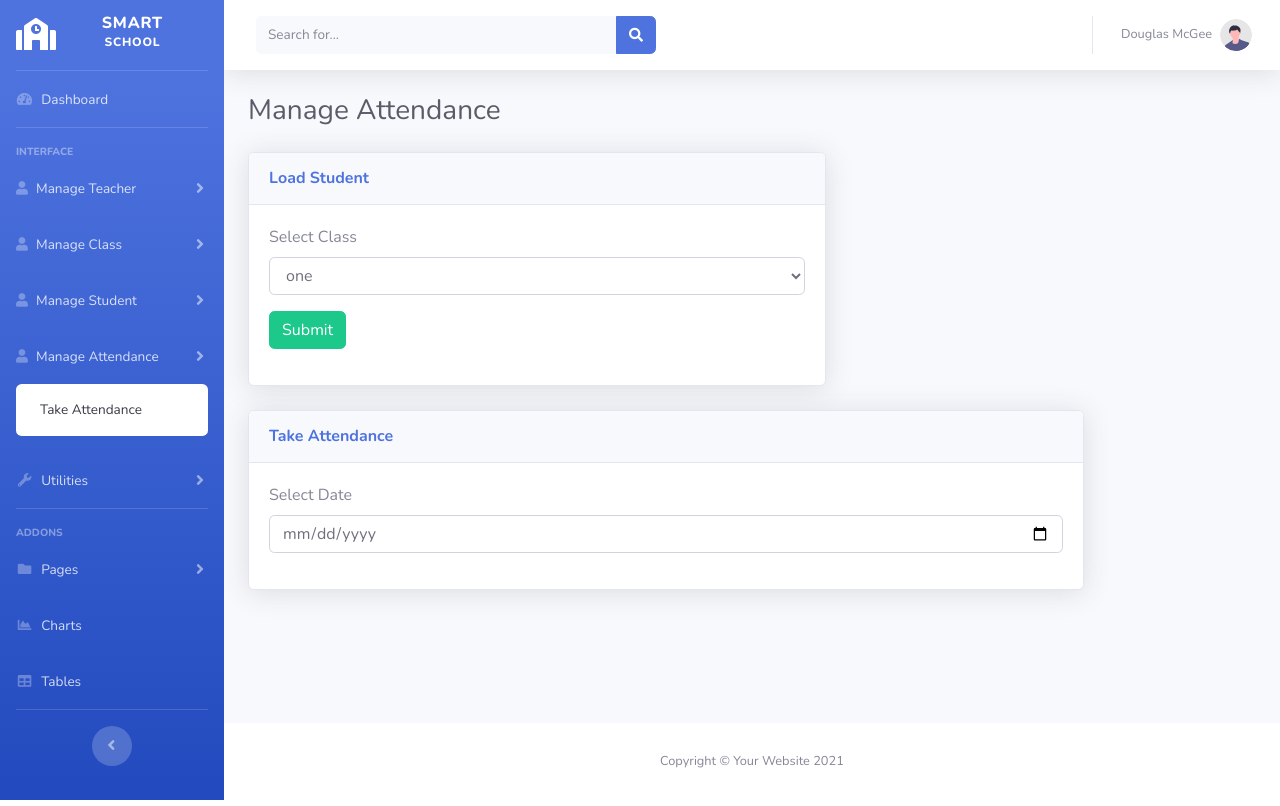
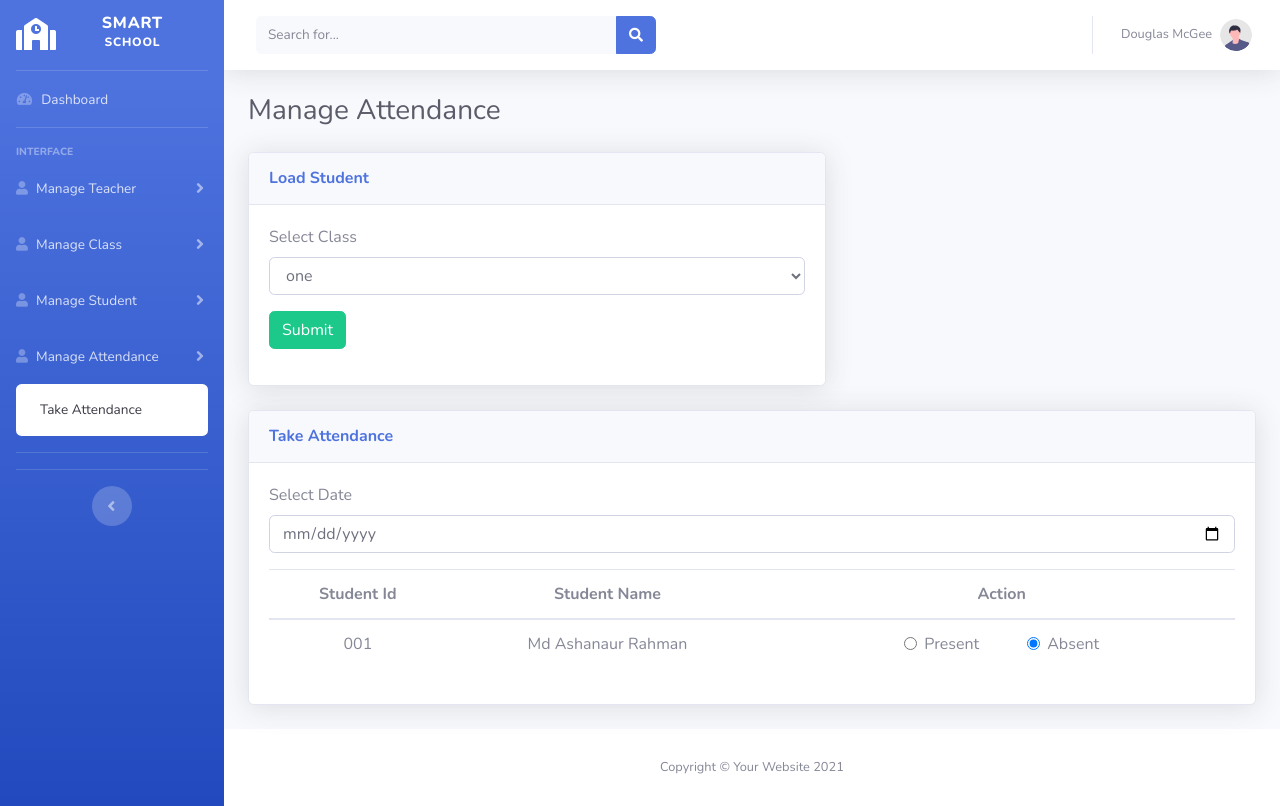
Before and after one commit to DEV-ASHANAUR/attendance-management-system, a PHP site: page /take-attandence.php in a window 1280 px wide. Run offline with PHP 8.4, Linux system fonts and the light colour scheme.

Commit message:
fontend scafollding  initailly done

```diff
--- a/header.php
+++ b/header.php
@@ -116,67 +116,12 @@
                 </div>
             </li>
 
-            <!-- Nav Item - Utilities Collapse Menu -->
-            <li class="nav-item">
-                <a class="nav-link collapsed" href="#" data-toggle="collapse" data-target="#collapseUtilities"
-                    aria-expanded="true" aria-controls="collapseUtilities">
-                    <i class="fas fa-fw fa-wrench"></i>
-                    <span>Utilities</span>
-                </a>
-                <div id="collapseUtilities" class="collapse" aria-labelledby="headingUtilities"
-                    data-parent="#accordionSidebar">
-                    <div class="bg-white py-2 collapse-inner rounded">
-                        <h6 class="collapse-header">Custom Utilities:</h6>
-                        <a class="collapse-item" href="utilities-color.html">Colors</a>
-                        <a class="collapse-item" href="utilities-border.html">Borders</a>
-                        <a class="collapse-item" href="utilities-animation.html">Animations</a>
-                        <a class="collapse-item" href="utilities-other.html">Other</a>
-                    </div>
-                </div>
-            </li>
-
             <!-- Divider -->
             <hr class="sidebar-divider">
 
-            <!-- Heading -->
-            <div class="sidebar-heading">
-                Addons
-            </div>
 
-            <!-- Nav Item - Pages Collapse Menu -->
-            <li class="nav-item">
-                <a class="nav-link collapsed" href="#" data-toggle="collapse" data-target="#collapsePages"
-                    aria-expanded="true" aria-controls="collapsePages">
-                    <i class="fas fa-fw fa-folder"></i>
-                    <span>Pages</span>
-                </a>
-                <div id="collapsePages" class="collapse" aria-labelledby="headingPages" data-parent="#accordionSidebar">
-                    <div class="bg-white py-2 collapse-inner rounded">
-                        <h6 class="collapse-header">Login Screens:</h6>
-                        <a class="collapse-item" href="login.html">Login</a>
-                        <a class="collapse-item" href="register.html">Register</a>
-                        <a class="collapse-item" href="forgot-password.html">Forgot Password</a>
-                        <div class="collapse-divider"></div>
-                        <h6 class="collapse-header">Other Pages:</h6>
-                        <a class="collapse-item" href="404.html">404 Page</a>
-                        <a class="collapse-item" href="blank.html">Blank Page</a>
-                    </div>
-                </div>
-            </li>
 
             <!-- Nav Item - Charts -->
-            <li class="nav-item">
-                <a class="nav-link" href="charts.html">
-                    <i class="fas fa-fw fa-chart-area"></i>
-                    <span>Charts</span></a>
-            </li>
-
-            <!-- Nav Item - Tables -->
-            <li class="nav-item">
-                <a class="nav-link" href="tables.html">
-                    <i class="fas fa-fw fa-table"></i>
-                    <span>Tables</span></a>
-            </li>
 
             <!-- Divider -->
             <hr class="sidebar-divider d-none d-md-block">
--- a/take-attandence.php
+++ b/take-attandence.php
@@ -39,7 +39,7 @@
     </div>
 
     <div class="row">
-        <div class="col-md-10 ">
+        <div class="col-md-12">
             <!-- DataTales Example -->
             <div class="card shadow mb-4">
                 <div class="card-header py-3">
@@ -51,7 +51,44 @@
                             <label for="date">Select Date</label>
                            <input id="date" type="date" class="form-control" />
                         </div>
+                        <div class="table-responsive">
+                            <table class="table text-center">
+                                <thead>
+                                    <tr>
+                                        <th>Student Id</th>
+                                        <th>Student Name</th>
+                                        <th>Action</th>
+                                    </tr>
+                                </thead>
+                                <tbody>
+                                    <tr>
+                                        <td>
+                                            001
+                                        </td>
+                                        <td>
+                                            Md Ashanaur Rahman
+                                        </td>
+                                        <td>
+                                            <div class="d-flex justify-content-center">
+                                                <div class="form-check mx-4">
+                                                    <input class="form-check-input" type="radio" name="flexRadioDefault" id="flexRadioDefault1">
+                                                    <label class="form-check-label" for="flexRadioDefault1">
+                                                        Present
+                                                    </label>
+                                                </div>
+                                                <div class="form-check mx-4">
+                                                    <input class="form-check-input" type="radio" name="flexRadioDefault" id="flexRadioDefault2" checked>
+                                                    <label class="form-check-label" for="flexRadioDefault2">
+                                                        Absent
+                                                    </label>
+                                                </div>
+                                            </div>
+                                        </td>
+                                    </tr>
 
+                                </tbody>
+                            </table>
+                        </div>
                     </form>
                 </div>
             </div>
```
